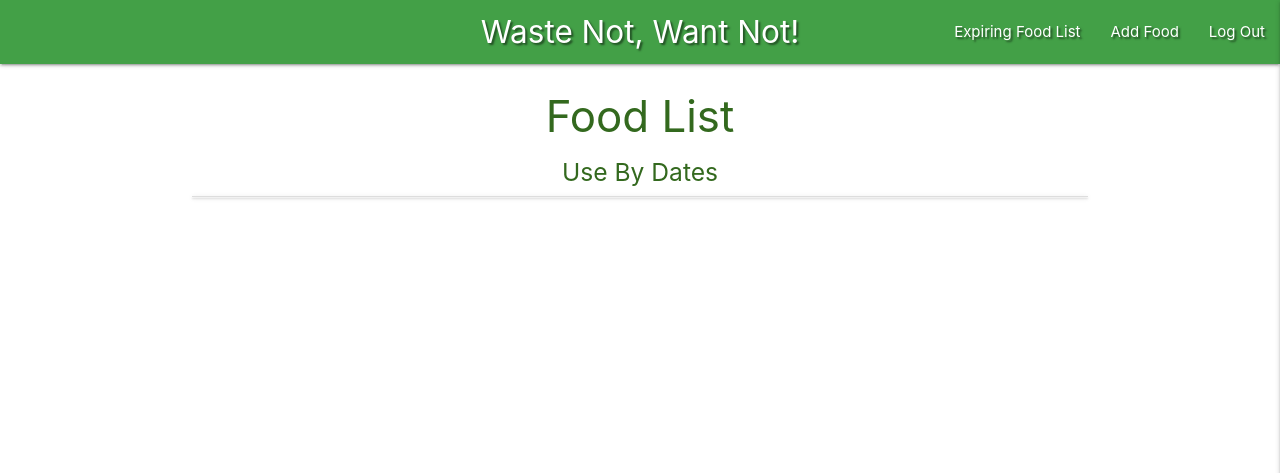
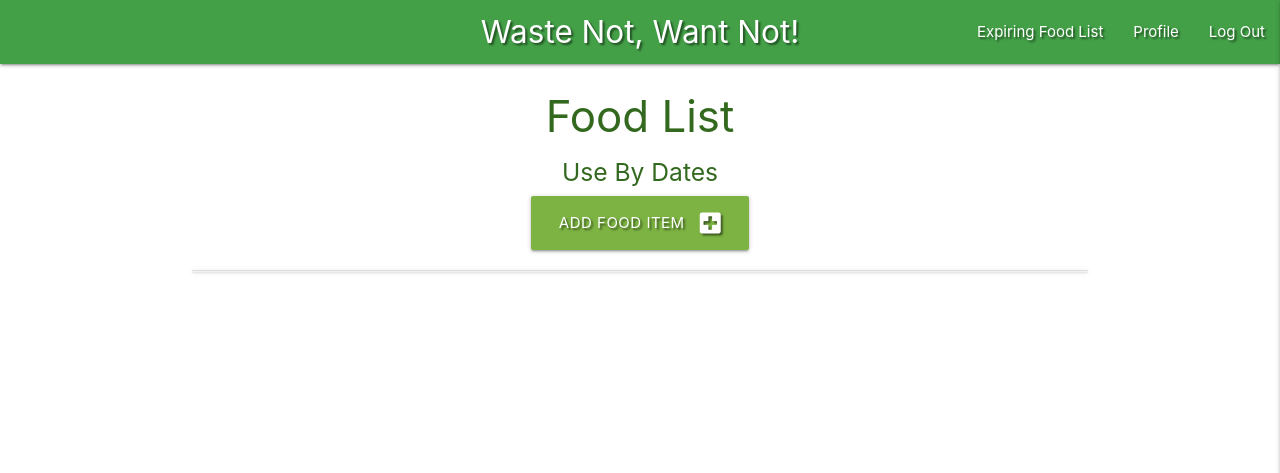
Before and after one commit to mgreenberry/Waste-Not-Want-Not, a Flask app: page /modifies in a window 1280 px wide. Shown: the top 473 px of the page. Run offline with Flask 2, Linux system fonts and the light colour scheme; the visitor is signed in with stand-in values (Sample User, id 1); data that the repository does not hold is empty; some libraries are stand-ins or nearby versions.

Commit message:
add food function added to food list. base.html & app.py amended to suit

```diff
--- a/app.py
+++ b/app.py
@@ -45,7 +45,7 @@ def register():
         # put the new user into 'session' cookie
         session["user"] = request.form.get("username").lower()
         flash("Registration Successful!")
-        return redirect(url_for("modifies", username=session["user"]))
+        return redirect(url_for("profile", username=session["user"]))
 
     return render_template("register.html")
 
@@ -65,7 +65,7 @@ def login():
                         flash("Welcome, {}".format(
                             request.form.get("username")))
                         return redirect(url_for(
-                            "modifies", username=session["user"]))
+                            "profile", username=session["user"]))
             else:
                 # invalid password match
                 flash("Incorrect Username and/or Password")
@@ -77,6 +77,13 @@ def login():
             return redirect(url_for("index"))
 
     return render_template("profile.html")
+
+
+@app.route("/profile/<username>", methods=["GET", "POST"])
+def profile(username):
+    username = mongo.db.users.find_one(
+        {"username": session["user"]})["username"]
+    return render_template("profile.html", username=username)
 
 
 @app.route("/logout")
@@ -102,7 +109,7 @@ def add_food():
         }
         mongo.db.food.insert_one(food)
         flash("Food added succesfully")
-        return redirect(url_for("add_food"))
+        return redirect(url_for("modifies"))
 
     foods = mongo.db.food.find().sort("food_name", 1)
     return render_template("add_food.html", foods=foods)
@@ -114,13 +121,6 @@ def modifies():
     return render_template("modifies.html", modifies=modifies)
 
 
-@app.route("/waste")
-def waste():
-    waste = list(mongo.db.food.find().sort('food_name', 1))
-    mongo.db.waste.insert_one('food')
-    return render_template("waste.html", waste=waste)
-
-
 if __name__ == "__main__":
     app.run(host=os.environ.get("IP"),
             port=int(os.environ.get("PORT")),
--- a/templates/add_food.html
+++ b/templates/add_food.html
@@ -11,7 +11,7 @@
                     <i class="fas fa-pencil-alt prefix light-green-text text-darken-4"></i>
                     <input id="location" name="location" minlength="3" maxlength ="50"
                         type="text" class="validate" required>
-                    <label for="location">Add your food item:</label>
+                    <label for="location">Location:</label>
                 </div>
             </div>
             <!-- Add food item to the food list -->
--- a/templates/base.html
+++ b/templates/base.html
@@ -22,7 +22,7 @@
 				<ul class="right hide-on-med-and-down">
                     {% if session.user %}
 					    <li><a href="{{ url_for('modifies', username=session['user']) }}">Expiring Food List</a></li>
-					    <li><a href="{{ url_for('add_food') }}">Add Food</a></li>
+					    <li><a href="{{ url_for('profile', username=session['user']) }}">Profile</a></li>
 					    <li><a href="{{ url_for('logout') }}">Log Out</a></li>
                     {% endif %}
 				</ul>
--- a/templates/modifies.html
+++ b/templates/modifies.html
@@ -3,6 +3,14 @@
 
     <h3 class="light-green-text text-darken-4 center-align">Food List</h3>
     <h5 class="light-green-text text-darken-4 center-align">Use By Dates</h5>
+
+    <div class="row">
+        <div class="col s12 center-align">
+            <a type="submit" class="btn-large light-green darken-1 text-shadow" href="{{ url_for('add_food') }}">
+                Add Food Item <i class="fas fa-plus-square right"></i>
+            </a>
+        </div>
+    </div>
 
     <ul class="collapsible">
         {% for modify in modifies %}
@@ -16,8 +24,8 @@
                     <h4 class="uppercase">Food: {{ modify.food_name}}</h4>
                     <p><span class="uppercase">Use By Date: {{ modify.use_by_date }}</span></p>
 
-                        <a href="" class="btn-small green accent-4 right">Eaten</a>
-                        <a href="{{ url_for('waste') }}" class="btn-small red lighten-1 right">Thrown Away</a>
+                        <a href="#" class="btn-small green accent-4 right">Eaten</a>
+                        <a href="#" class="btn-small red lighten-1 right">Thrown Away</a>
                     <br>
                     <i class="fas fa-caret-down"></i>
                 </div>
```
Also changed, not shown: templates/waste.html (deleted, +0 -26 lines).
